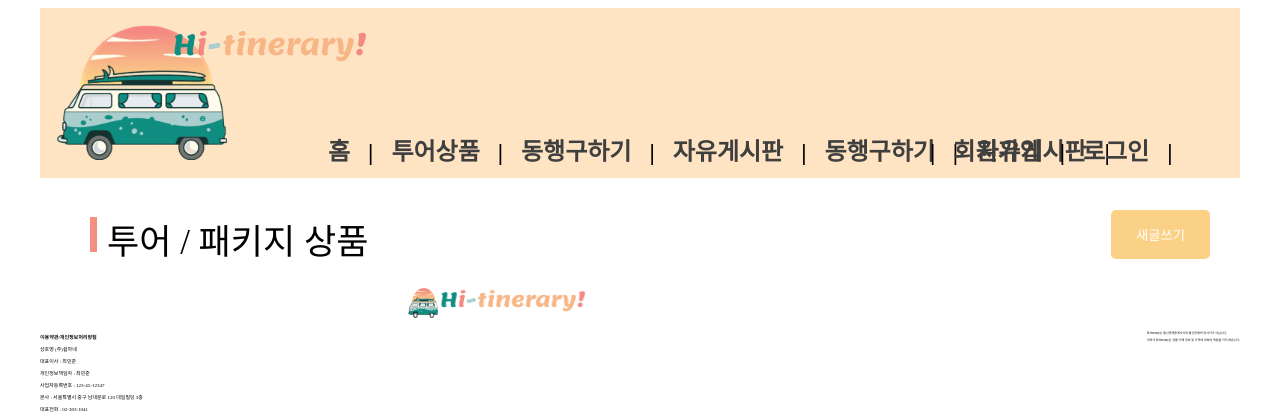
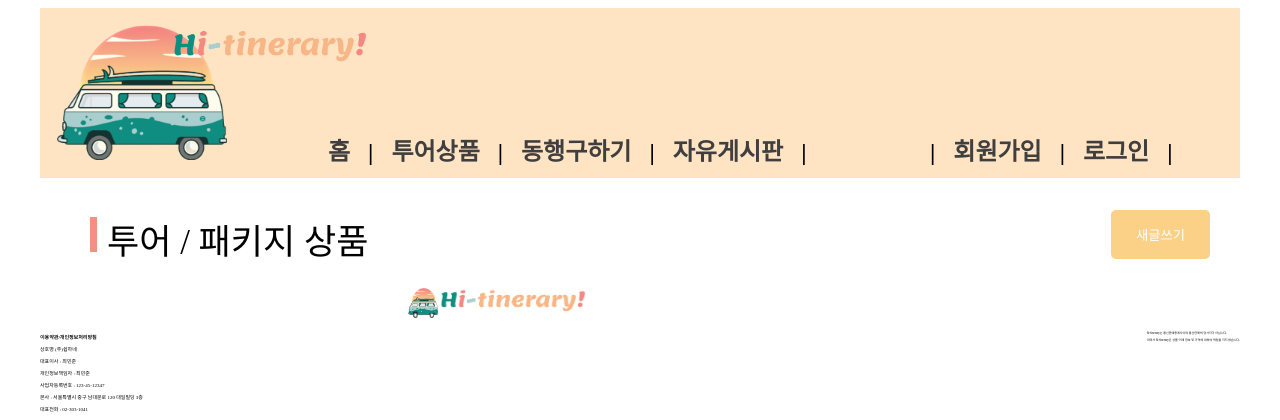
Before and after one commit to 2211SpringCloudWebApp/Hi-tinerary, a Java web app: page /tour/tourBoardList in a window 1280 px wide. Shown: the top 420 px of the page. Run offline with Spring Boot 4, a stand-in JSP engine, Linux system fonts and the light colour scheme; data that the repository does not hold is empty; the project's own start-up code is not run, and a stand-in starts its controllers and pages.

Commit message:
버그수정 : 충돌에서 발생한 중복 제거

```diff
--- a/src/main/webapp/WEB-INF/views/common/headerNav.jsp
+++ b/src/main/webapp/WEB-INF/views/common/headerNav.jsp
@@ -21,8 +21,6 @@
                         <li>&nbsp;&nbsp; <a href="/index.jsp">홈</a>&nbsp;&nbsp; | </li>
                         <li>&nbsp;&nbsp; <a href="#">투어상품</a>&nbsp;&nbsp; | </li>
                         <li>&nbsp;&nbsp; <a href="/withBoard/withBoardList">동행구하기</a>&nbsp;&nbsp; |</li>
-                        <li>&nbsp;&nbsp; <a href="#">자유게시판</a>&nbsp;&nbsp; |</li>
-                        <li>&nbsp;&nbsp; <a href="#">동행구하기</a>&nbsp;&nbsp; |</li>
                         <li>&nbsp;&nbsp; <a href="/freeboard/list">자유게시판</a>&nbsp;&nbsp; |</li>
                     </ul>
                 </nav>
```
